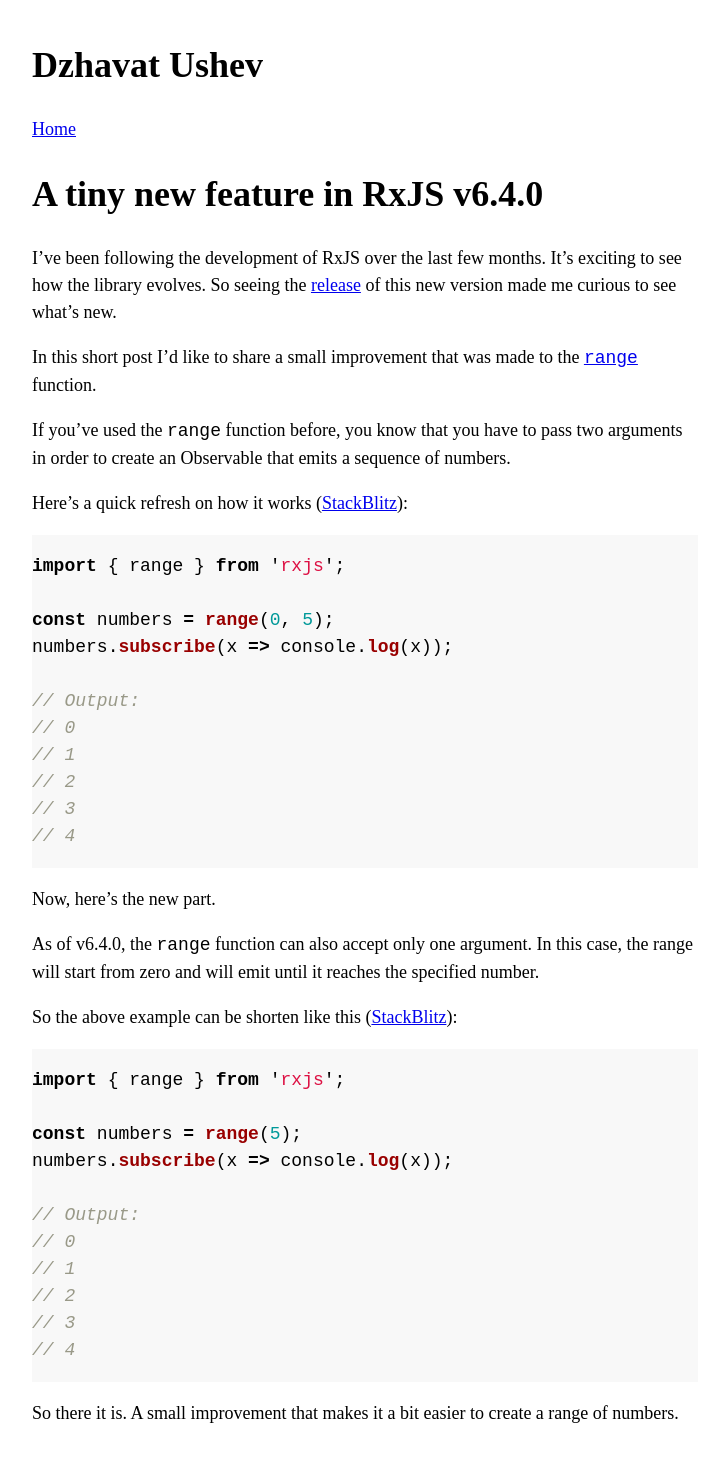
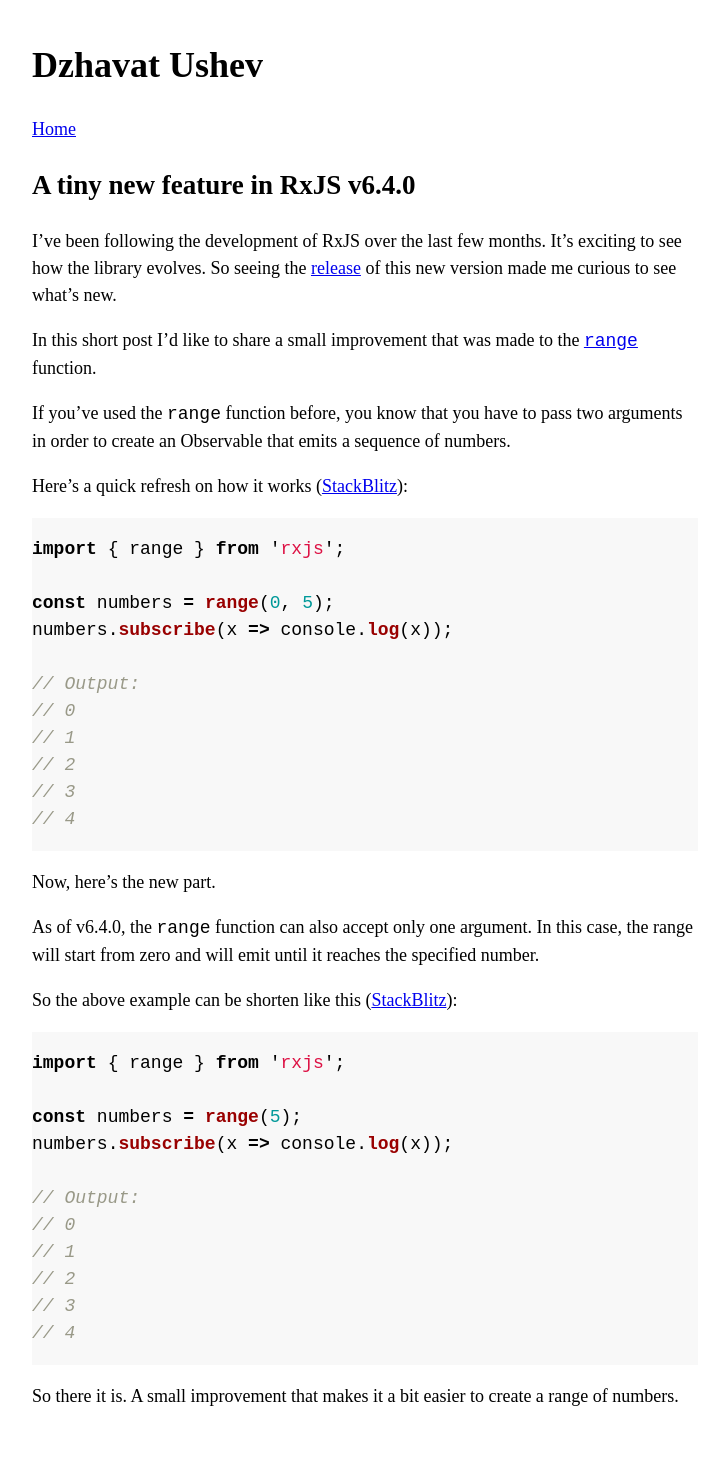
Before and after one commit to dzhavat/dzhavat.github.io, a Jekyll site: the page built from _posts/2019-02-02-a-tiny-new-feature-in-rxjs-v 6-4-0.md, in a window 1280 px wide. Shown: the whole page, without its empty margins (275-999 px from the left). Built offline with Jekyll 4.4.1, drawn with Linux system fonts in a browser that asks for light colours.

```diff
--- a/_posts/2019-02-02-a-tiny-new-feature-in-rxjs-v 6-4-0.md
+++ b/_posts/2019-02-02-a-tiny-new-feature-in-rxjs-v 6-4-0.md
@@ -3,7 +3,7 @@ layout: post
 title:  "A tiny new feature in RxJS v6.4.0"
 ---
 
-# A tiny new feature in RxJS v6.4.0
+## A tiny new feature in RxJS v6.4.0
 
 I've been following the development of RxJS over the last few months. It's exciting to see how the library evolves. So seeing the [release](https://github.com/ReactiveX/rxjs/blob/master/CHANGELOG.md#640-2019-01-30) of this new version made me curious to see what's new.
 
```
